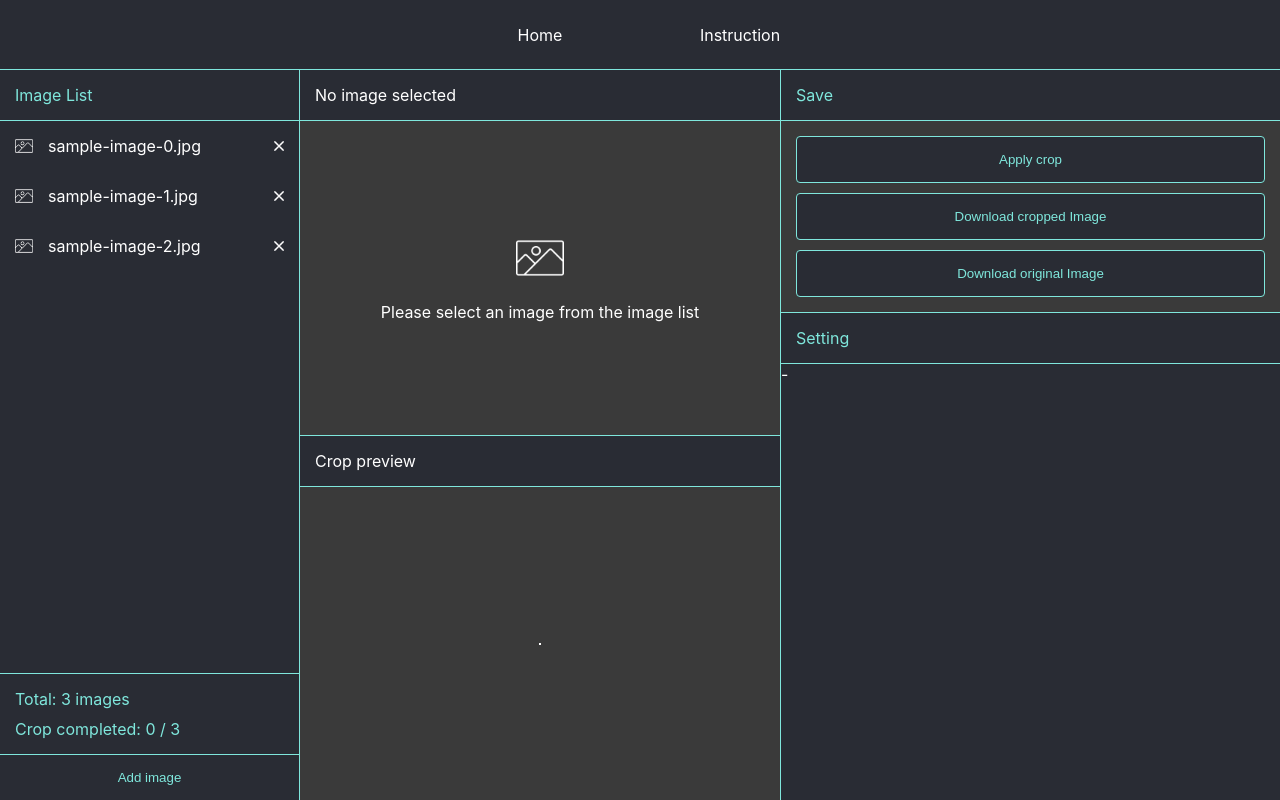
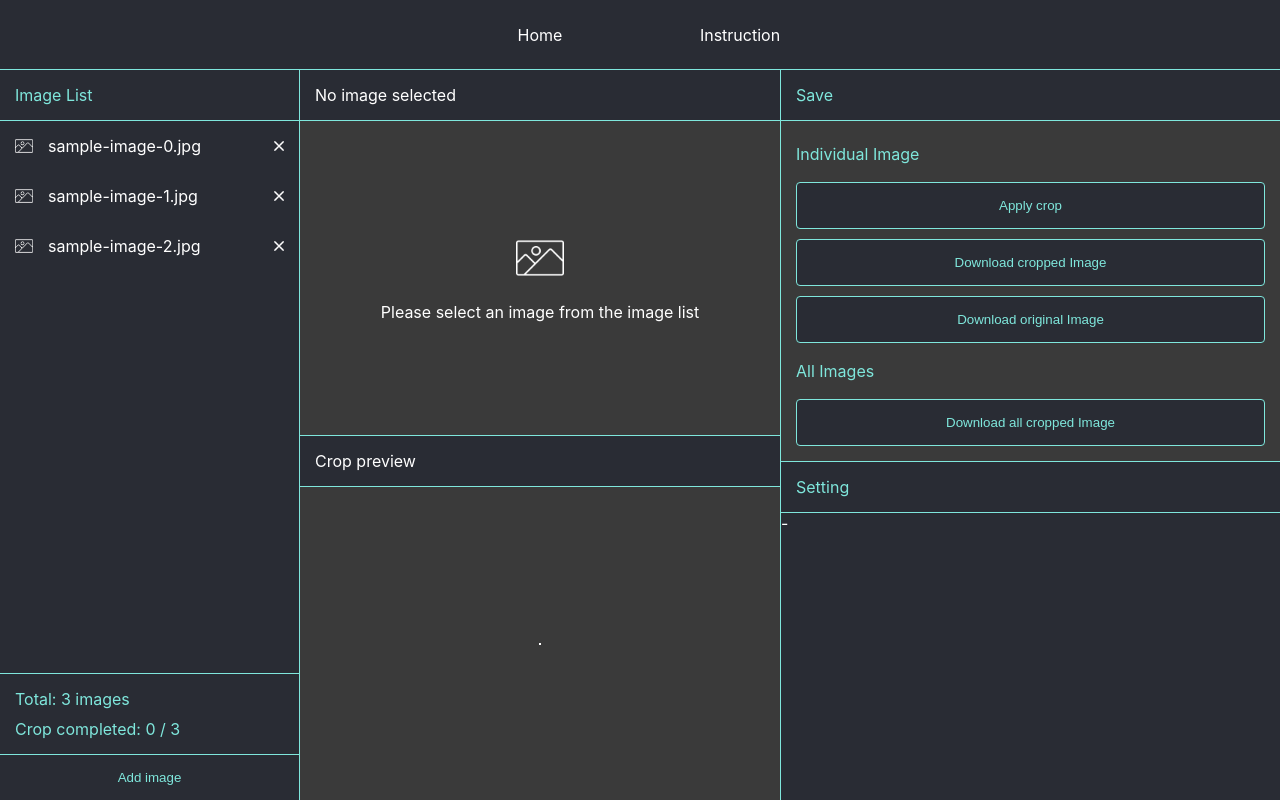
Before and after one commit to peppermintc/image-cropper, a React (Create React App) app: page / in a window 1280 px wide. Built offline with nearby package versions, Linux system fonts and the light colour scheme.

Commit message:
save menu update

```diff
--- a/src/components/Setting/Setting.scss
+++ b/src/components/Setting/Setting.scss
@@ -16,6 +16,11 @@
     flex-direction: column;
     background-color: $dark-gray;
     gap: 10px;
+
+    .save-content-header {
+      margin: 8px 0;
+      color: $light-blue;
+    }
 
     button {
       border: 1px solid $light-blue;
--- a/src/components/Setting/Setting.tsx
+++ b/src/components/Setting/Setting.tsx
@@ -5,9 +5,12 @@ const Setting = () => {
     <div className="setting-container">
       <div className="save-header">Save</div>
       <div className="save-content">
+        <div className="save-content-header">Individual Image</div>
         <button>Apply crop</button>
         <button>Download cropped Image</button>
         <button>Download original Image</button>
+        <div className="save-content-header">All Images</div>
+        <button>Download all cropped Image</button>
       </div>
       <div className="setting-header">Setting</div>
       <div>-</div>
```
